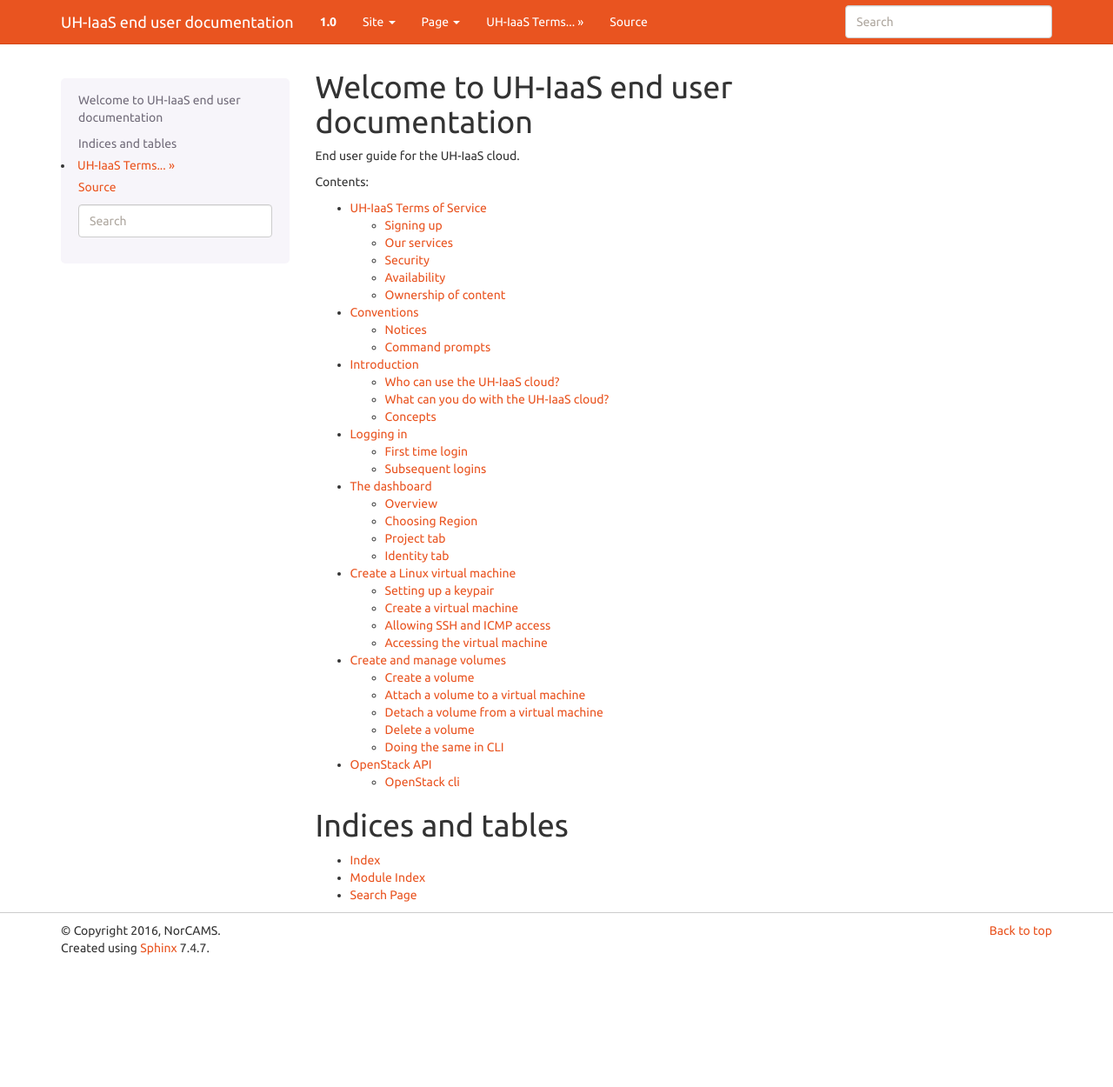
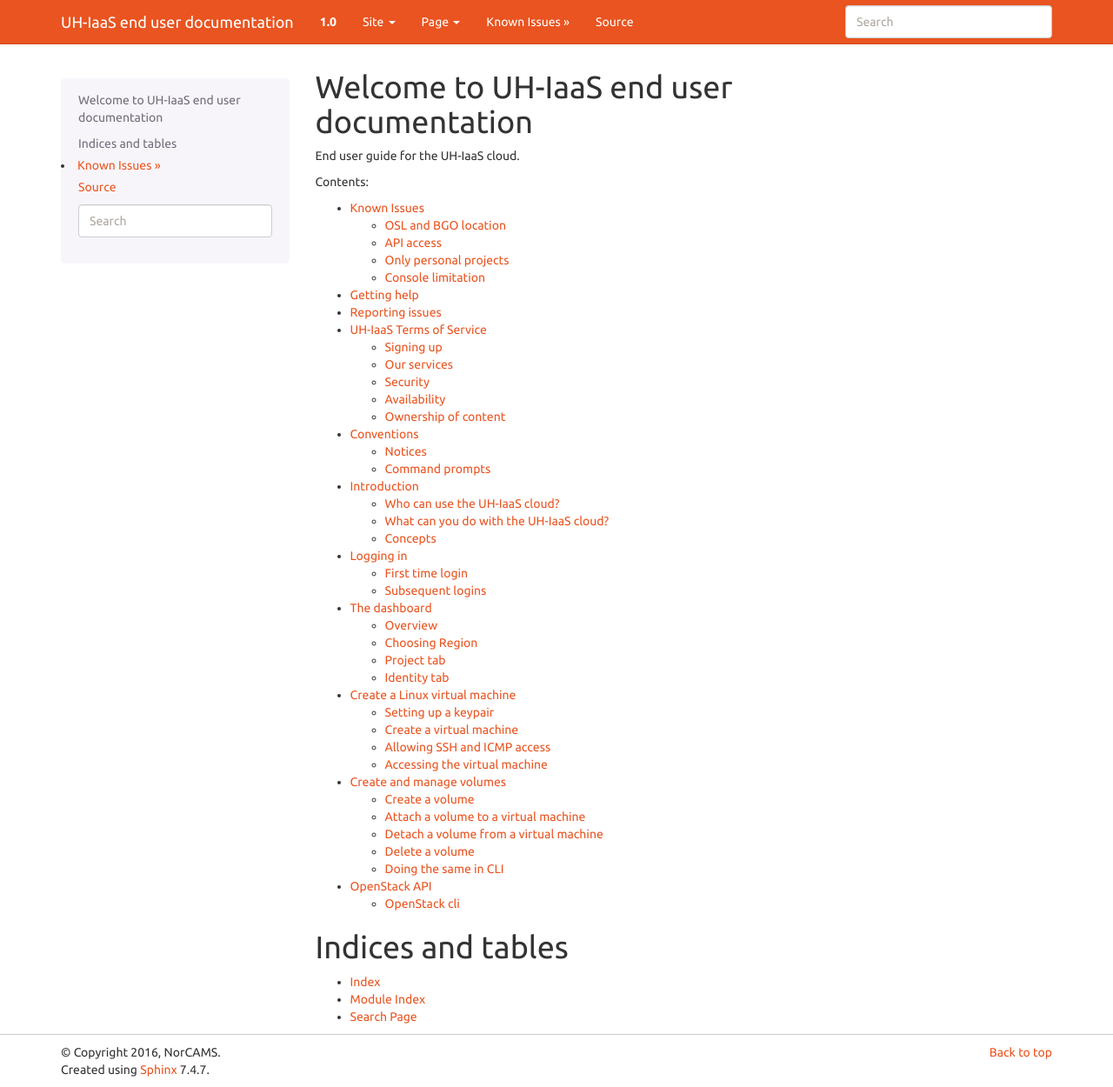
Before and after one commit to norcams/docs-enduser, a Sphinx documentation site: the page built from docs/index.rst, in a window 1280 px wide and 1250 px high. Shown: the whole window at 87% size. Built offline with Sphinx 7.4.7, drawn with Linux system fonts in a browser that asks for light colours; part of the change alters nothing that is shown.

Commit message:
Add a known issues section

```diff
--- a/docs/index.rst
+++ b/docs/index.rst
@@ -13,6 +13,7 @@ Contents:
 .. toctree::
    :maxdepth: 2
 
+   known-issues
    terms-of-service
    conventions
    intro
--- /dev/null
+++ b/docs/known-issues.rst
@@ -0,0 +1,49 @@
+.. |date| date::
+
+Known Issues
+============
+
+Last changed: |date|
+
+.. contents::
+
+OSL and BGO location
+--------------------
+There are now one UH-Iaas cloud with two regions: BGO and OSL. Provision is
+done once at https://access.uh-iaas.no. In the dashboard you will have access
+to both regions. For API access remember to set REGION_NAME to region name
+in lowercase in rc-file.
+
+API access
+----------
+
+All new users will get a pass phrase to use with API when they provision
+a personal project (see :doc:`enduser/login`). Existing users
+please contact us. We will provide a pass phrase for you to use with the API.
+
+See :doc:`enduser/api` for more information about use of API.
+
+Only personal projects
+----------------------
+
+We currently have a limitation on projects, in which only personal
+projects are supported.
+
+Console limitation
+------------------
+
+There is a limitation which requires the environment (e.x. X) to run
+in one of the EN locales to get a correct key mapping (whatever the
+locale active inside the instance)!
+
+
+Getting help
+============
+
+We have a public chat room at https://uhps.slack.com
+
+Reporting issues
+================
+
+Issues should be reported via the GitHub project norcams/iaas:
+https://github.com/norcams/iaas/issues
```
